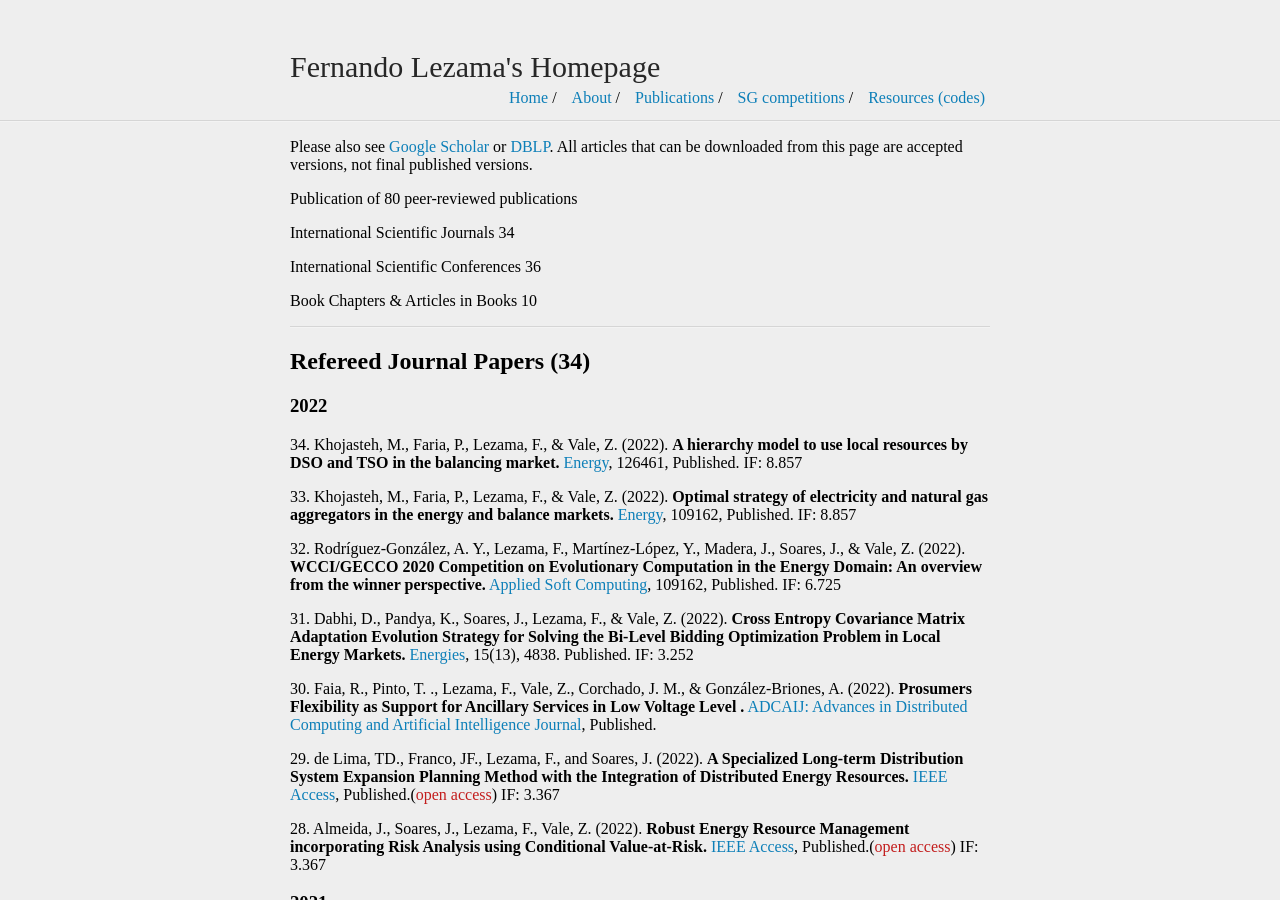
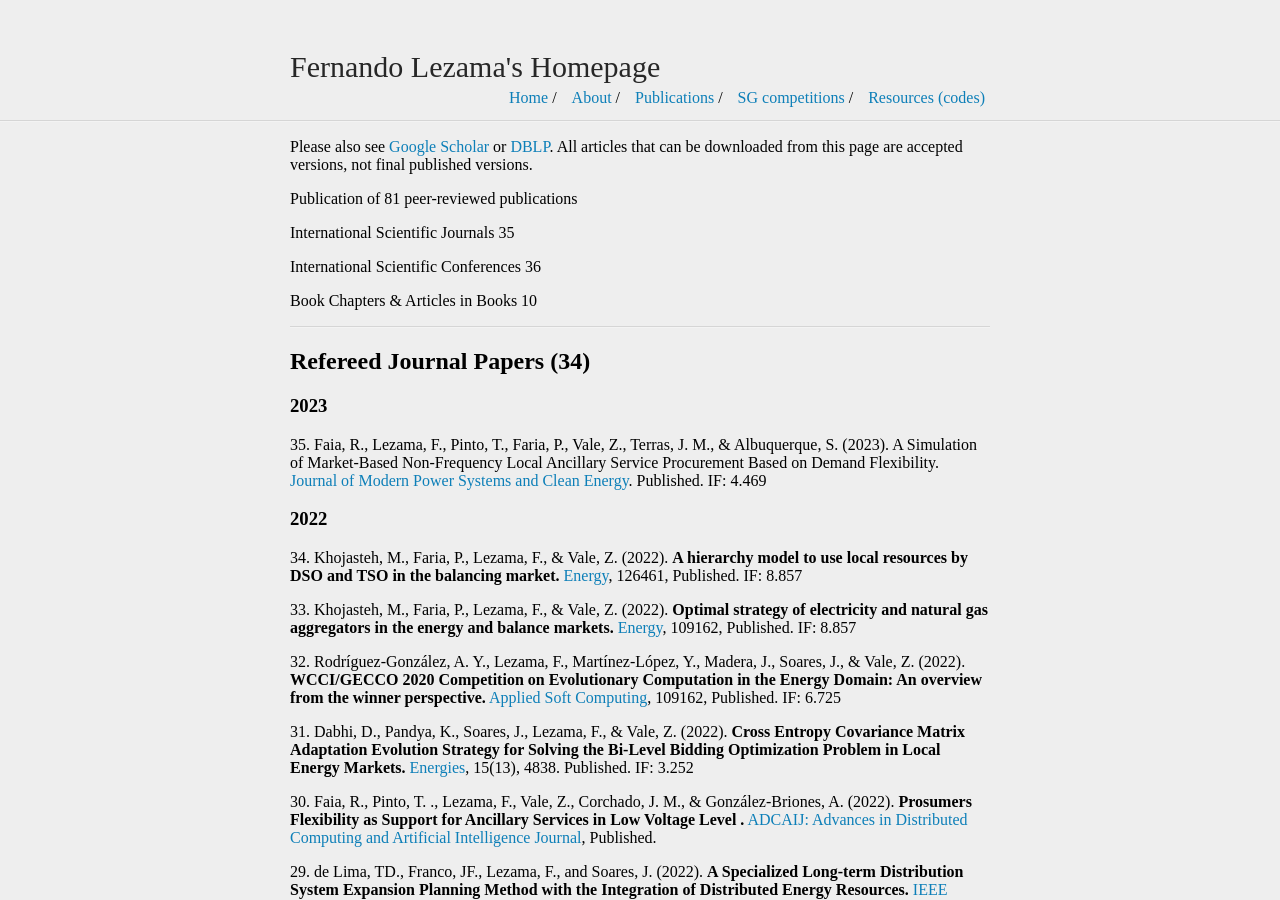
Before and after one commit to fernandolezama/fernandolezama.github.io, a Jekyll site: the page built from publication.md, in a window 1280 px wide and 900 px high. Built offline with Jekyll 4.4.1, drawn with Linux system fonts in a browser that asks for light colours.

Commit message:
Update publication.md

```diff
--- a/publication.md
+++ b/publication.md
@@ -5,9 +5,9 @@ title: Fernando Lezama's Homepage
 
 Please also see [Google Scholar](https://scholar.google.com/citations?user=LIpiLCoAAAAJ&hl=es) or [DBLP](https://dblp.uni-trier.de/pers/hd/l/Lezama:Fernando). All articles that can be downloaded from this page are accepted versions, not final published versions.
 
-Publication of 80 peer-reviewed publications
+Publication of 81 peer-reviewed publications
 
-International Scientific Journals	34
+International Scientific Journals	35
 
 International Scientific Conferences	36
 
@@ -16,6 +16,8 @@ Book Chapters & Articles in Books	10
 ---
 
 ## Refereed Journal Papers (34)
+### 2023
+35\. Faia, R., Lezama, F., Pinto, T., Faria, P., Vale, Z., Terras, J. M., & Albuquerque, S. (2023). A Simulation of Market-Based Non-Frequency Local Ancillary Service Procurement Based on Demand Flexibility. [Journal of Modern Power Systems and Clean Energy](https://ieeexplore.ieee.org/abstract/document/10014586). Published. IF: 4.469
 
 ### 2022
 34\. Khojasteh, M., Faria, P., Lezama, F., & Vale, Z. (2022). **A hierarchy model to use local resources by DSO and TSO in the balancing market.** [Energy](https://doi.org/10.1016/j.energy.2022.126461), 126461, Published. IF: 8.857
```
